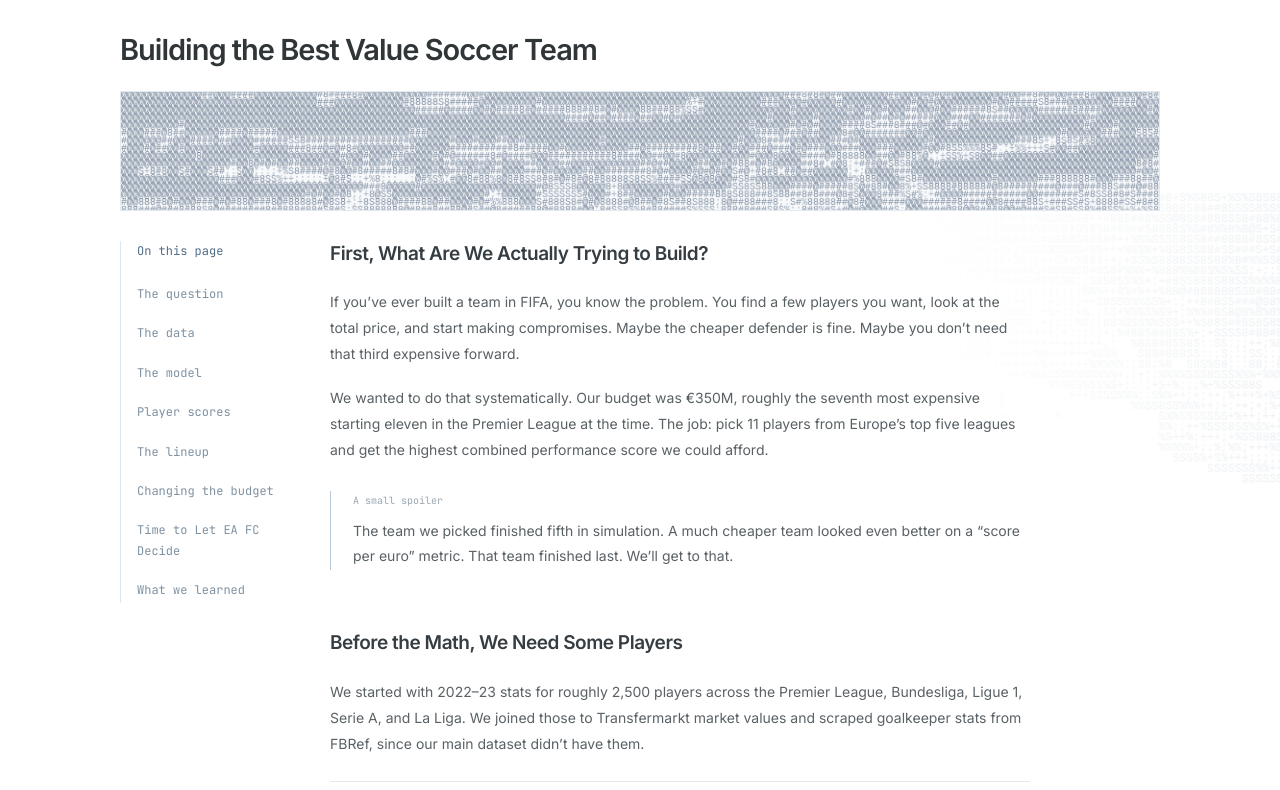
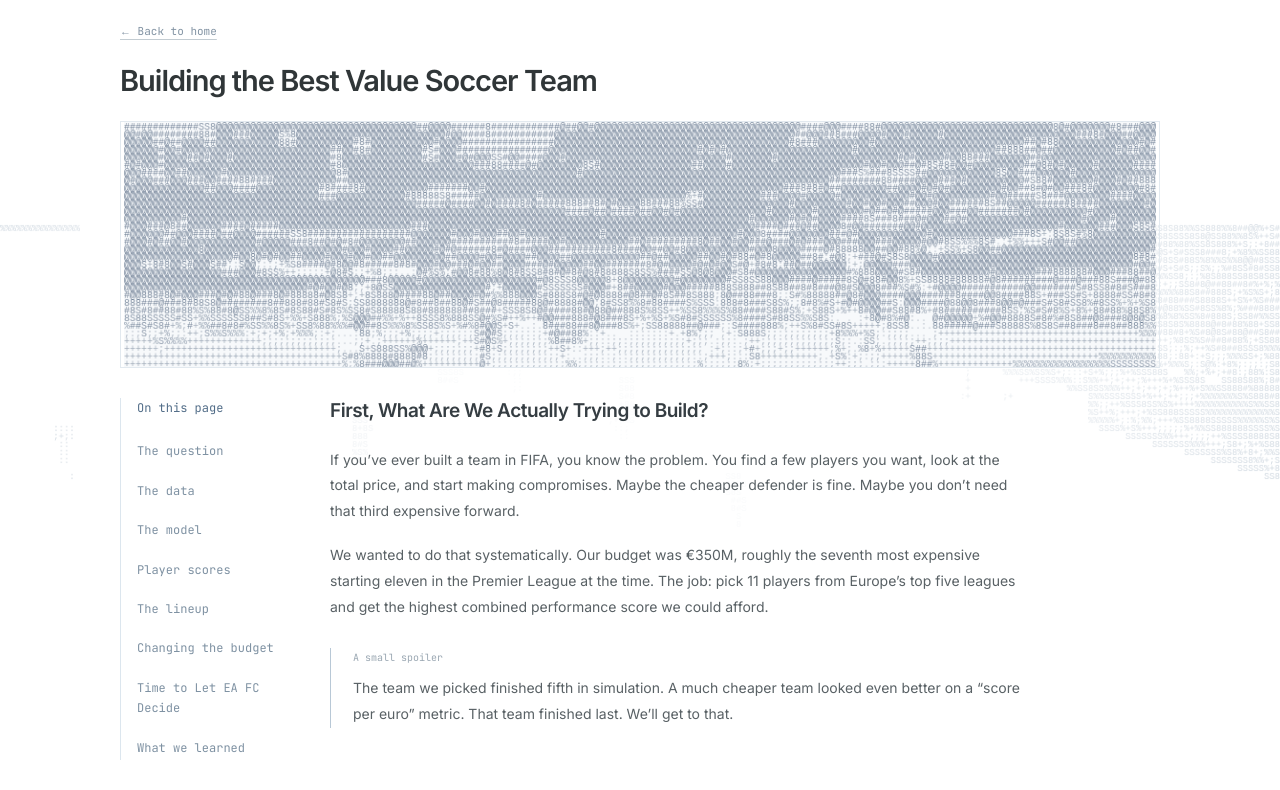
Before and after one commit to svalenci13/portfolio, a Next.js app: page /projects/soccer-optimization in a window 1280 px wide. Shown: the top 790 px of the page. Built offline with nearby package versions, Linux system fonts and the light colour scheme; a web font is replaced by a local one.

Commit message:
Make soccer ASCII background visible, restore full banner proportions and add home link

```diff
--- a/src/app/globals.css
+++ b/src/app/globals.css
@@ -347,3 +347,11 @@ body:has(.portfolio-home) { overflow: hidden; }
 
 .soccer-ascii-backdrop { width: min(130vw,1750px); height: auto; top: 24vh; right: -10vw; opacity: .18; }
 @media (max-width:800px) { .soccer-ascii-backdrop { width: 150vw; top: 30vh; opacity: .09; } }
+
+.article-back-home { display: inline-block; margin-top: 22px; font: 11px/1.8 var(--font-jetbrains-mono), monospace; color: #8293a3; }
+.article-report-title { padding-top: 18px; }
+.article-report-title .article-ascii-banner { width: 100%; height: auto; aspect-ratio: 1080 / 256; object-fit: contain; }
+.soccer-article { isolation: isolate; }
+.article-shell { position: relative; z-index: 1; }
+.soccer-ascii-backdrop { z-index: 0; top: 28vh; left: 50%; right: auto; transform: translateX(-50%); width: max(100vw,1200px); max-width: 1800px; height: auto; opacity: .30; mask-image: linear-gradient(90deg,#000 0%,rgba(0,0,0,.12) 35%,rgba(0,0,0,.12) 65%,#000 100%); }
+@media (max-width:800px) { .soccer-ascii-backdrop { width: 140vw; min-width: 650px; left: 58%; top: 33vh; opacity: .16; } }
--- a/src/app/projects/soccer-optimization/page.tsx
+++ b/src/app/projects/soccer-optimization/page.tsx
@@ -16,6 +16,7 @@ const players = [
 export default function SoccerOptimization() {
   return <div className="soccer-article report-informed"><SoccerBackdrop />
     <div className="article-shell">
+      <Link href="/" className="article-back-home">← Back to home</Link>
       <header className="article-report-title"><h1>Building the Best Value Soccer Team</h1><figure className="article-banner"><AsciiBanner /></figure></header>
       <div className="article-layout">
         <aside className="article-contents"><span>On this page</span><a href="#question">The question</a><a href="#data">The data</a><a href="#model">The model</a><a href="#player-index">Player scores</a><a href="#lineup">The lineup</a><a href="#budgets">Changing the budget</a><a href="#results">Time to Let EA FC Decide</a><a href="#limitations">What we learned</a></aside>
```
